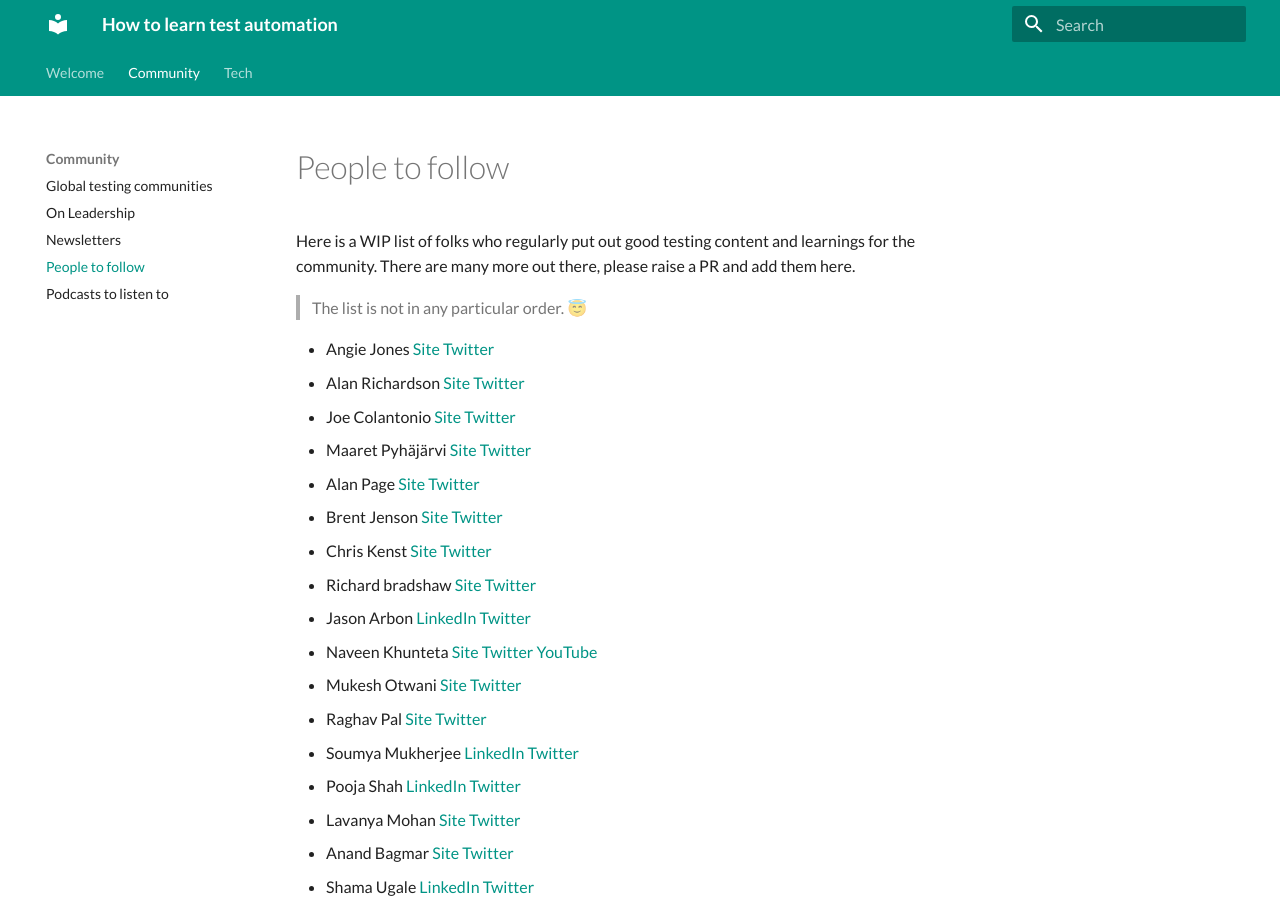
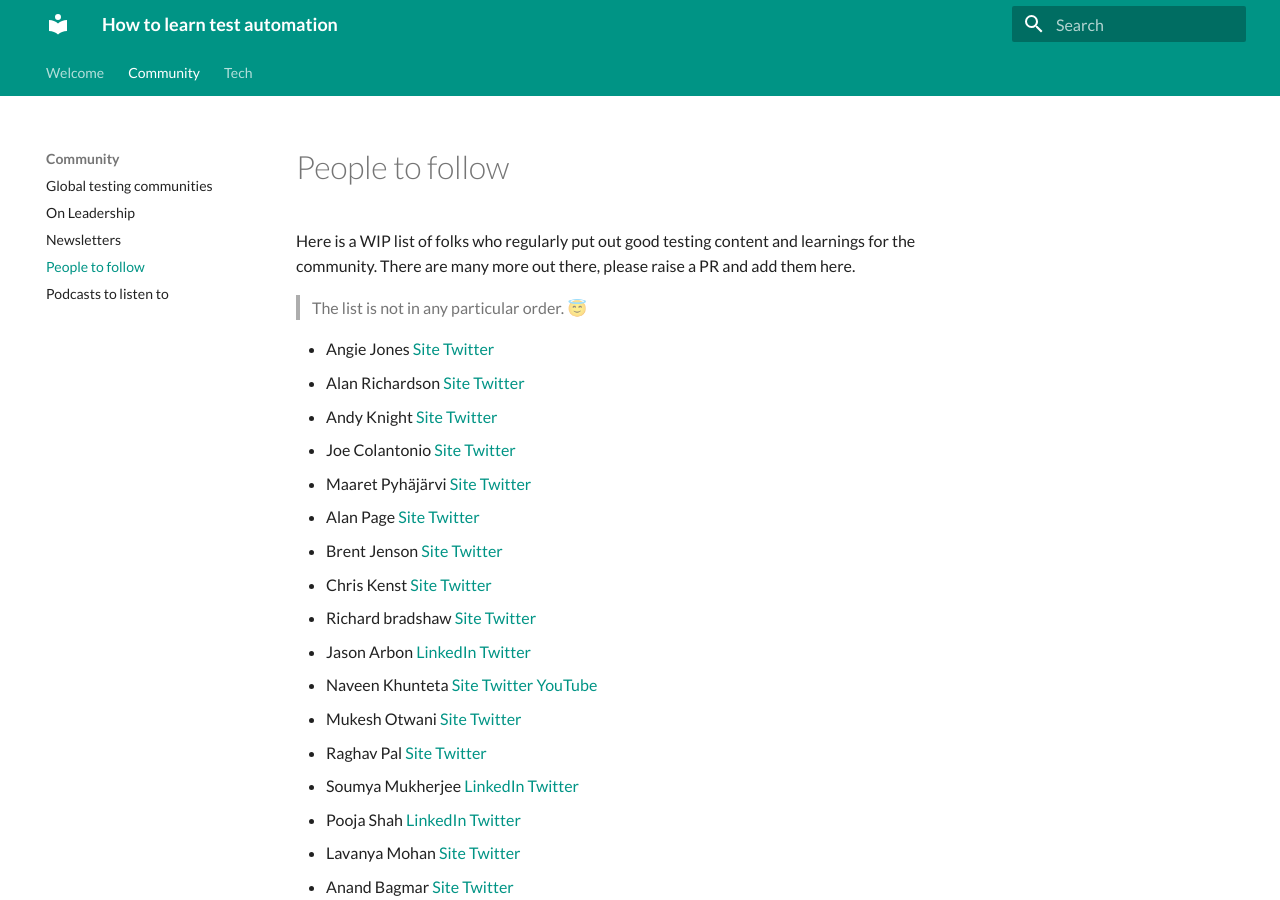
Before and after one commit to automationhacks/how-to-learn-test-automation, an MkDocs documentation site: the page built from docs/community/people-to-follow.md, in a window 1280 px wide and 900 px high. Built offline with MkDocs 1.6.1 and Material for MkDocs 9.7.7, drawn with Linux system fonts in a browser that asks for light colours.

Commit message:
Added Andy Knight (The automation panda)

```diff
--- a/docs/community/people-to-follow.md
+++ b/docs/community/people-to-follow.md
@@ -7,6 +7,7 @@ community. There are many more out there, please raise a PR and add them here.
 
 - Angie Jones [Site](https://angiejones.tech/) [Twitter](https://twitter.com/techgirl1908)
 - Alan Richardson [Site](https://www.eviltester.com/) [Twitter](https://twitter.com/eviltester)
+- Andy Knight [Site](https://automationpanda.com/) [Twitter](https://twitter.com/AutomationPanda)
 - Joe Colantonio [Site](https://testguild.com/) [Twitter](https://twitter.com/joecolantonio)
 - Maaret Pyhäjärvi [Site](https://maaretp.com/) [Twitter](https://twitter.com/maaretp)
 - Alan Page [Site](https://angryweasel.com/blog/) [Twitter](https://twitter.com/alanpage)
```
